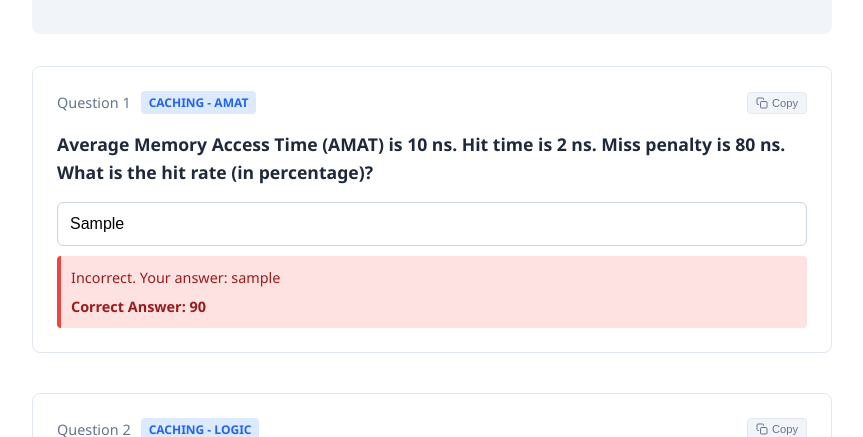
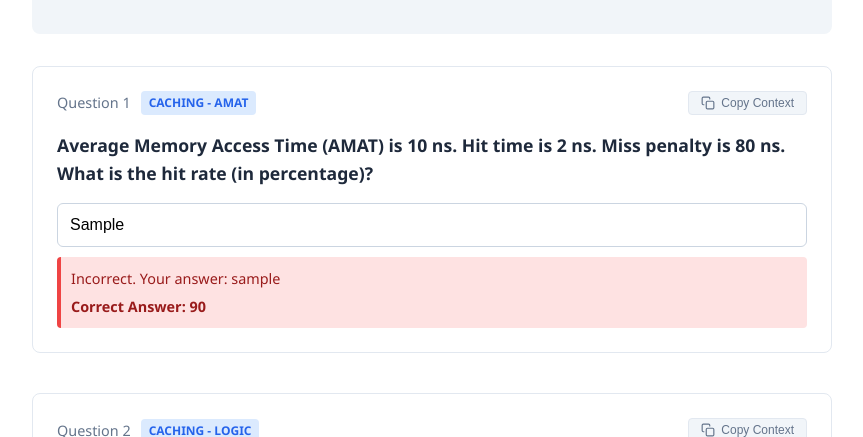
Before and after one commit to DheemanKumar/coa, a plain HTML site: page cashing.html in a window 1280 px wide. Both pictures are taken after typing "Sample", "Sample", "Sample", "Sample", "Sample", "Sample" into the empty fields and a click on the button "Submit Answers". Shown: the part 363-800 px from the top of the page, without its empty margins (208-1071 px from the left). Drawn offline with Linux system fonts and the light colour scheme.

Commit message:
Update cashing.html

```diff
--- a/cashing.html
+++ b/cashing.html
@@ -141,19 +141,21 @@
             background: #f1f5f9;
             color: var(--secondary);
             border: 1px solid #e2e8f0;
-            padding: 4px 8px;
+            padding: 4px 12px;
             border-radius: 4px;
-            font-size: 0.7rem;
+            font-size: 0.75rem;
             cursor: pointer;
             display: flex;
             align-items: center;
-            gap: 4px;
+            gap: 6px;
             transition: all 0.2s;
+            white-space: nowrap;
         }
 
         .copy-btn:hover {
             background: #e2e8f0;
             color: var(--text);
+            border-color: var(--secondary);
         }
 
         /* Results Styles */
@@ -194,18 +196,19 @@
         /* Toast Notification */
         #toast {
             visibility: hidden;
-            min-width: 200px;
-            background-color: #333;
+            min-width: 250px;
+            background-color: #1e293b;
             color: #fff;
             text-align: center;
-            border-radius: 4px;
-            padding: 12px;
+            border-radius: 8px;
+            padding: 14px;
             position: fixed;
             z-index: 1000;
             left: 50%;
             bottom: 30px;
             transform: translateX(-50%);
-            font-size: 0.9rem;
+            font-size: 0.95rem;
+            box-shadow: 0 10px 15px -3px rgba(0, 0, 0, 0.1);
         }
 
         #toast.show {
@@ -245,7 +248,7 @@
     </div>
 </div>
 
-<div id="toast">Question copied to clipboard!</div>
+<div id="toast">Question and options copied!</div>
 
 <script>
     const allQuestions = [
@@ -305,7 +308,7 @@
         { "question_number": 54, "type": "Multiple Choice", "topic": "Caching - Miss Rate", "question": "If we double the block size but keep the cache size the same, the number of sets will:", "options": { "A": "Double", "B": "Halve", "C": "Stay the same", "D": "Quadruple" }, "correct_answer": "B" },
         { "question_number": 55, "type": "Numerical", "topic": "Caching - AMAT", "question": "Given L1 hit time = 2 cycles, L2 hit time = 15 cycles, L1 miss rate = 5%, L2 miss rate = 10%, and Main Memory access = 200 cycles. Find AMAT.", "correct_answer": "3.75" },
         { "question_number": 56, "type": "Multiple Select", "topic": "Caching - Write Hit", "question": "A Write-Through cache has which of the following characteristics?", "options": { "A": "Simpler to implement than Write-Back.", "B": "Requires a dirty bit.", "C": "Main memory is always consistent with the cache.", "D": "Generates more memory traffic than Write-Back." }, "correct_answer": ["A", "C", "D"] },
-        { "question_number": 57, "type": "Numerical", "topic": "Caching - Address", "question": "A cache is 64 KB, 8-way set associative, and has 64-byte blocks. The CPU generates 32-bit addresses. What is the value of the index for address 0x00008432?", "correct_answer": "272" },
+        { "question_number": 57, "type": "Numerical", "topic": "Caching - Address", "question": "A cache is 64 KB, 8-way set associative, and has 64-byte blocks. The CPU generates 32-bit addresses. What is the value of the index for address 0x00008432?", "correct_answer": "16" },
         { "question_number": 58, "type": "Numerical", "topic": "Caching - Bits", "question": "For a 2 MB 16-way set associative cache with 128-byte blocks and 48-bit addresses, calculate the number of Tag bits.", "correct_answer": "31" },
         { "question_number": 59, "type": "Multiple Choice", "topic": "Caching - Conflict", "question": "In which cache organization are conflict misses most likely to occur?", "options": { "A": "Fully Associative", "B": "Direct Mapped", "C": "4-way Set Associative", "D": "8-way Set Associative" }, "correct_answer": "B" },
         { "question_number": 60, "type": "Numerical", "topic": "Caching - Block Count", "question": "A 1 MB cache has 64-byte blocks. How many total blocks are there? (Express as 2^x, provide x)", "correct_answer": "14" },
@@ -362,7 +365,6 @@
         document.getElementById('result-view').style.display = 'none';
         window.scrollTo(0,0);
 
-        // Select 10 random questions
         currentQuestions = shuffle([...allQuestions]).slice(0, 10);
 
         const container = document.getElementById('questions-container');
@@ -405,7 +407,7 @@
                         <span class="topic-badge">${q.topic}</span>
                     </div>
                 </div>
-                <div class="question-text" id="qtext-${index}">${q.question}</div>
+                <div class="question-text">${q.question}</div>
                 ${inputHTML}
                 <div id="feedback-${index}" class="feedback hidden"></div>
             `;
@@ -433,26 +435,31 @@
             } else if (q.type === "Multiple Select") {
                 const checked = Array.from(document.querySelectorAll(`input[name="q-${index}"]:checked`)).map(el => el.value);
                 userAnswer = checked;
-                // Check if arrays match
                 isCorrect = checked.length === q.correct_answer.length &&
                             checked.every(v => q.correct_answer.includes(v));
             }
 
             if (isCorrect) score++;
 
-            // Clone the question block for results
             const resultBlock = document.getElementById(`block-${index}`).cloneNode(true);
+            const header = resultBlock.querySelector('.question-header');
 
-            // Add Copy Button to the header
-            const header = resultBlock.querySelector('.question-header');
+            // Format Copy Text including Options
+            let textToCopy = q.question;
+            if (q.options && Object.keys(q.options).length > 0) {
+                textToCopy += "\n\nOptions:";
+                for (let key in q.options) {
+                    textToCopy += `\n${key}: ${q.options[key]}`;
+                }
+            }
+            textToCopy += `\n\nCorrect Answer: ${formatAnswer(q.correct_answer)}`;
+
             const copyBtn = document.createElement('button');
             copyBtn.className = 'copy-btn';
             copyBtn.innerHTML = `
-                <svg width="12" height="12" viewBox="0 0 24 24" fill="none" stroke="currentColor" stroke-width="2" stroke-linecap="round" stroke-linejoin="round"><rect x="9" y="9" width="13" height="13" rx="2" ry="2"></rect><path d="M5 15H4a2 2 0 0 1-2-2V4a2 2 0 0 1 2-2h9a2 2 0 0 1 2 2v1"></path></svg>
-                Copy
+                <svg width="14" height="14" viewBox="0 0 24 24" fill="none" stroke="currentColor" stroke-width="2" stroke-linecap="round" stroke-linejoin="round"><rect x="9" y="9" width="13" height="13" rx="2" ry="2"></rect><path d="M5 15H4a2 2 0 0 1-2-2V4a2 2 0 0 1 2-2h9a2 2 0 0 1 2 2v1"></path></svg>
+                Copy Context
             `;
-            // Get original question text safely
-            const textToCopy = q.question;
             copyBtn.onclick = () => copyToClipboard(textToCopy);
             header.appendChild(copyBtn);
 
@@ -509,7 +516,6 @@
         setTimeout(() => { toast.className = toast.className.replace("show", ""); }, 3000);
     }
 
-    // Initialize on load
     window.onload = initQuiz;
 </script>
 
```
